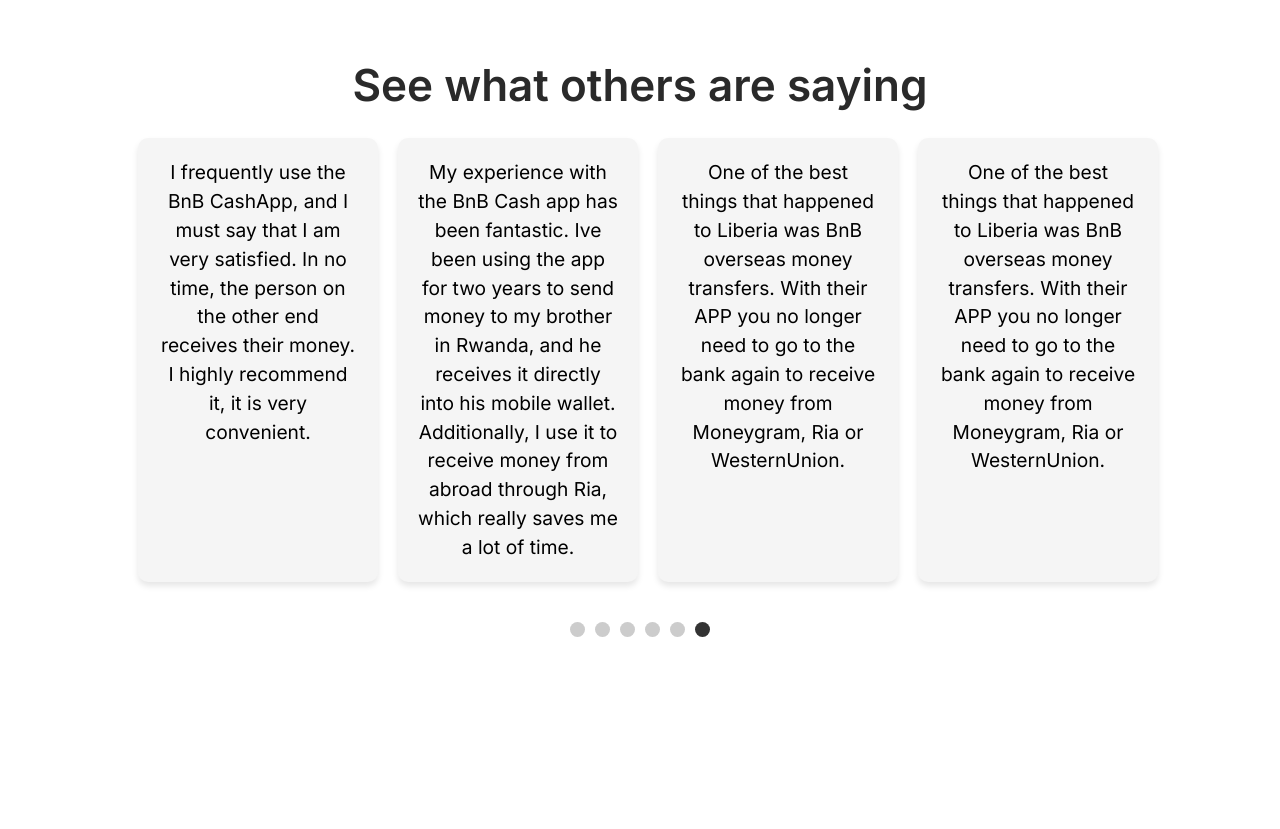
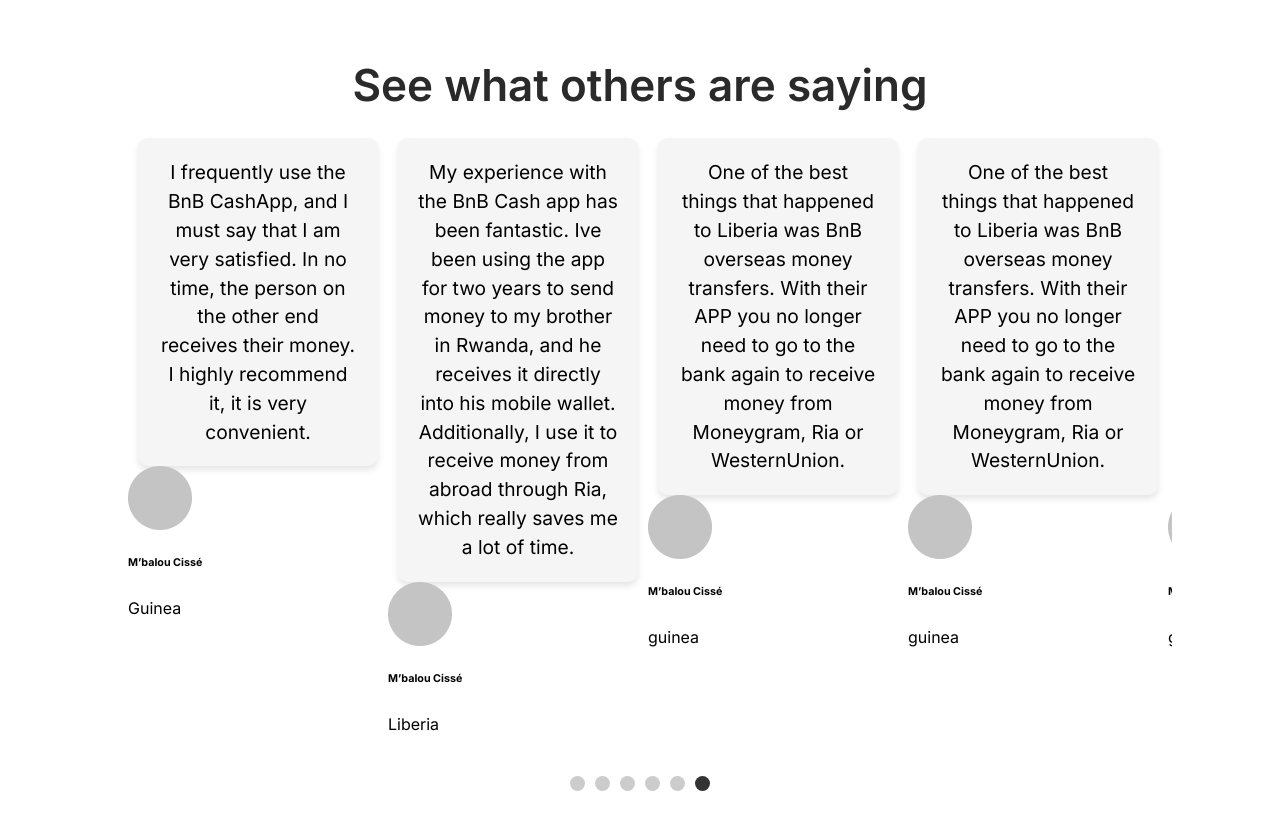
Before and after one commit to shukurahbakare/bcash, a Next.js app: page / in a window 1280 px wide. Shown: the part 2080-2909 px from the top of the page. Before the commit the page ends 2781 px from the top, so only its background shows below. Built offline with nearby package versions, Linux system fonts and the light colour scheme.

Commit message:
slider content

```diff
--- a/src/components/modules/home/slider/index.tsx
+++ b/src/components/modules/home/slider/index.tsx
@@ -2,15 +2,15 @@
 import React, { useRef, useState, useEffect } from 'react';
 import './style.scss';
 import Image from "next/image";
-import ghana from "../../../assets/ghana.png";
+import placeholder from "../../../assets/placeholder.png";
 
 const cards = [
-  { id: 1, content: 'I frequently use the BnB CashApp, and I must say that I am very satisfied. In no time, the person on the other end receives their money. I highly recommend it, it is very convenient.', name:'M’balou Cissé',image:ghana,country:'guinea'},
-  { id: 2, content: 'My experience with the BnB Cash app has been fantastic. Ive been using the app for two years to send money to my brother in Rwanda, and he receives it directly into his mobile wallet. Additionally, I use it to receive money from abroad through Ria, which really saves me a lot of time. ', name:'M’balou Cissé',image:ghana,country:'guinea' },
-  { id: 3, content: 'One of the best things that happened to Liberia was BnB overseas money transfers. With their APP you no longer need to go to the bank again to receive money from Moneygram, Ria or WesternUnion.', name:'M’balou Cissé' ,image:ghana,country:'guinea'},
-  { id: 4, content: 'One of the best things that happened to Liberia was BnB overseas money transfers. With their APP you no longer need to go to the bank again to receive money from Moneygram, Ria or WesternUnion. ', name:'M’balou Cissé',image:ghana,country:'guinea' },
-  { id: 5, content: 'One of the best things that happened to Liberia was BnB overseas money transfers. With their APP you no longer need to go to the bank again to receive money from Moneygram, Ria or WesternUnion', name:'M’balou Cissé' ,image:ghana,country:'guinea'},
-  { id: 6, content: 'I frequently use the BnB CashApp, and I must say that I am very satisfied. In no time, the person on the other end receives their money. I highly recommend it, it is very convenient.', name:'M’balou Cissé',image:ghana,country:'guinea' },
+  { id: 1, content: 'I frequently use the BnB CashApp, and I must say that I am very satisfied. In no time, the person on the other end receives their money. I highly recommend it, it is very convenient.', name:'M’balou Cissé',image:placeholder,country:'Guinea'},
+  { id: 2, content: 'My experience with the BnB Cash app has been fantastic. Ive been using the app for two years to send money to my brother in Rwanda, and he receives it directly into his mobile wallet. Additionally, I use it to receive money from abroad through Ria, which really saves me a lot of time. ', name:'M’balou Cissé',image:placeholder,country:'Liberia' },
+  { id: 3, content: 'One of the best things that happened to Liberia was BnB overseas money transfers. With their APP you no longer need to go to the bank again to receive money from Moneygram, Ria or WesternUnion.', name:'M’balou Cissé' ,image:placeholder,country:'guinea'},
+  { id: 4, content: 'One of the best things that happened to Liberia was BnB overseas money transfers. With their APP you no longer need to go to the bank again to receive money from Moneygram, Ria or WesternUnion. ', name:'M’balou Cissé',image:placeholder,country:'guinea' },
+  { id: 5, content: 'One of the best things that happened to Liberia was BnB overseas money transfers. With their APP you no longer need to go to the bank again to receive money from Moneygram, Ria or WesternUnion', name:'M’balou Cissé' ,image:placeholder,country:'guinea'},
+  { id: 6, content: 'I frequently use the BnB CashApp, and I must say that I am very satisfied. In no time, the person on the other end receives their money. I highly recommend it, it is very convenient.', name:'M’balou Cissé',image:placeholder,country:'guinea' },
 
   // Add more cards if needed
 ];
@@ -59,6 +59,8 @@
       <h2>See what others are saying</h2>
       <div className="slider">
         {cards.map((card, index) => (
+          <div>
+
           <div
             key={card.id}
             className="card"
@@ -69,6 +71,17 @@
           >
             {card.content}
           </div>
+          <div>
+          <Image src={card.image} alt='Review' />
+          <div className="">
+            <h6>{card.name}</h6>
+            <div className="">
+            <p>{card.country}</p>
+            </div>
+          </div>
+          </div>
+          </div>
+
         ))}
       </div>
       <div className="indicators">
```
Also changed, not shown: src/components/assets/placeholder.png (added).
